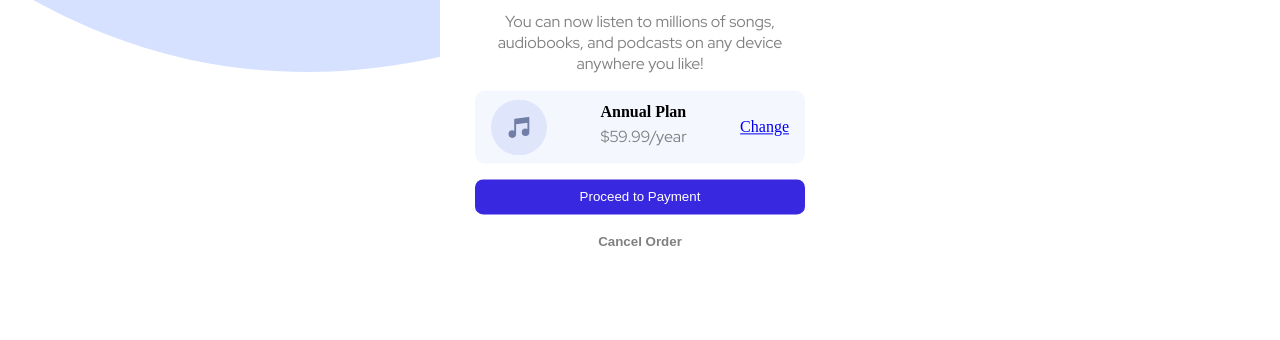
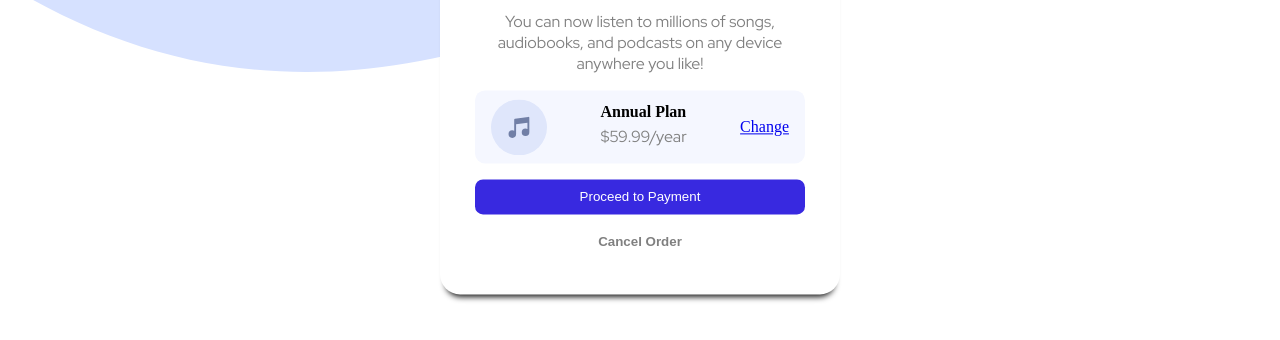
Before and after one commit to theankitroy/Order-Summary, a plain HTML site: page index.html in a window 1280 px wide. Shown: the part 388-728 px from the top of the page. Drawn offline with Linux system fonts and the light colour scheme.

Commit message:
Added "Box Shadow" property in Box div

```diff
--- a/index.html
+++ b/index.html
@@ -52,6 +52,7 @@
         background-color: white;
         width: 400px;
         border-radius: 20px;
+        box-shadow: 0px 8px 6px -6px black;
       }
       .top img{
         width: 100%;
```
